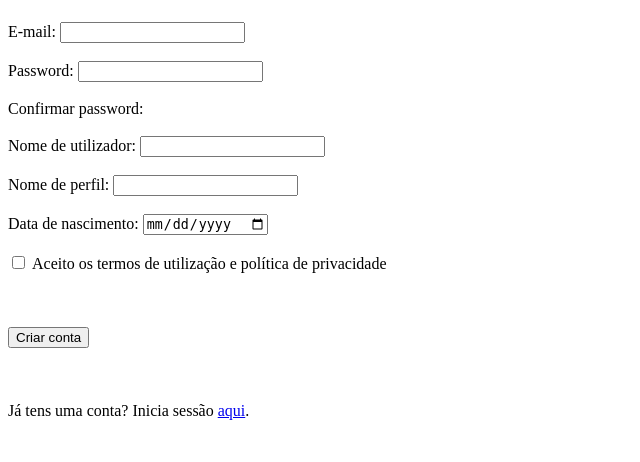
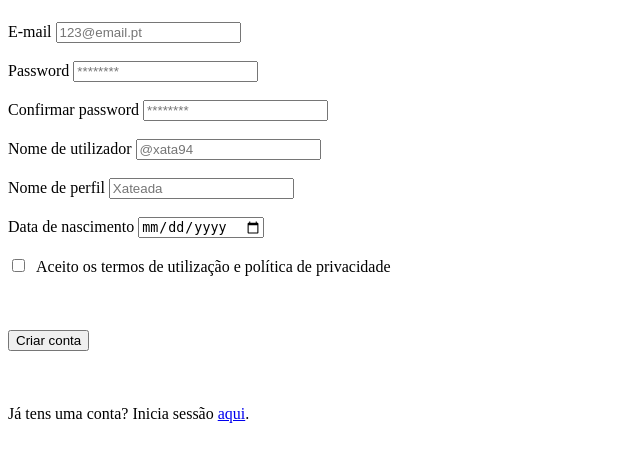
Before and after one commit to elisabetecosta/projeto-rede_social, a PHP site: page /register.html in a window 1280 px wide. Shown: the part 84-546 px from the top of the page, without its empty margins (0-640 px from the left). Run offline with PHP 8.4, Linux system fonts and the light colour scheme.

Commit message:
Update register.html, register.php

```diff
--- a/register.html
+++ b/register.html
@@ -6,6 +6,8 @@
     <meta name="viewport" content="width=device-width, initial-scale=1.0">
     <title>Criar conta</title>
     <link href="styles/main.css" rel="stylesheet" type="text/css">
+    <link href="styles/form.css" rel="stylesheet" type="text/css">
+    <script src="scripts/main.js" type="text/javascript"></script>
 </head>
 <body>
     <header>
@@ -14,18 +16,31 @@
     </header>
 
     <div class="form">
-        <form name="form-register" action="register.php" method="post">
-            E-mail: <input type="text" size="20" maxlength="50" name="email" required><br><br>
-            Password: <input type="password" size="20" maxlength="255" name="password" required><br><br>
-            Confirmar password: <!--Pesquisar como implementar--><br><br>
+        <form name="f_reg" action="register.php" method="post" onsubmit="return validate()">
+            <!--Secção 1 do formulário-->
+            <div class="input-group1">
+                <label class="label" for="email">E-mail </label>
+                <input class="input" type="text" size="20" maxlength="50" name="email" id="email" placeholder="123@email.pt" required><br><br>
+                <label class="label" for="password">Password </label>
+                <input class="input" type="password" size="20" maxlength="255" name="password" id="password" placeholder="********" required><br><br>
+                <label class="label" for="cpassword">Confirmar password </label>
+                <input class="input" type="password" size="20" maxlength="255" name="cpassword" id="cpassword" placeholder="********" required><br><br>
+            </div>
 
-            Nome de utilizador: <input type="text" size="20" maxlength="15" name="handle" required><br><br>
-            Nome de perfil: <input type="text" size="20" maxlength="45" name="name" required><br><br>
-            Data de nascimento: <input type="date" size="11" name="birthdate" required><br><br>
 
-            <input type="checkbox" name="terms" value="1" />&nbsp;Aceito os termos de utilização e política de privacidade<br><br><br><br>
+            <!--Secção 2 do formulário-->
+            <div class="input-group2">
+                <label class="label" for="handle">Nome de utilizador </label>
+                <input class="input" type="text" size="20" maxlength="15" name="handle" id="handle" placeholder="@xata94" required><br><br>
+                <label class="label" for="name">Nome de perfil </label>
+                <input class="input" type="text" size="20" maxlength="45" name="name" id="name" placeholder="Xateada" required><br><br>
+                <label class="label" for="birthdate">Data de nascimento </label>
+                <input class="input" type="date" size="11" name="birthdate" id="birthdate" required><br><br>
+                <input type="checkbox" name="terms" id="terms" value="1" />
+                <label for="terms">&nbsp;Aceito os termos de utilização e política de privacidade</label><br><br><br><br>
+            </div>
 
-            <input class="btn-submit" type="submit" name="submit" value="Criar conta"><br><br><br><br>
+            <input class="btn-submit" type="submit" name="submit" id="submit" value="Criar conta"><br><br><br><br>
             <span>Já tens uma conta? Inicia sessão <a href="index.html">aqui</a>.</span>
         </form>
     </div>
--- /dev/null
+++ b/scripts/main.js
@@ -0,0 +1,81 @@
+//Função principal que chama todas as funções de validação
+function validate() {
+    validateFields();
+    //validateEmail(); //verifica se o email é valido e se existe na base de dados
+    confirmPassword();
+    //validateHandle(); //verifica se o nome de utilizador existe na base de dados
+    validateAge(); //verifica se o utilizador tem mais do que x anos de idade
+    //validateTerms(); //verifica se o utilizador deu check na caixa de termos
+}
+
+
+
+//Função que verifica se todos campos foram preenchidos
+function validateFields() {
+    //Cria as variáveis dos respetivos campos
+    let email = document.f_reg.email.value;
+    let password = document.f_reg.password.value;
+
+
+    //Estrutura condicional que verifica se todos os campos foram preenchidos
+    if(email == "") {
+        window.alert("Deve inserir um email válido!"); //substituir por aviso ao lado do campo
+        email.focus();
+        return false;
+    }
+
+    else if (password == "") {
+        password.focus();
+        return false;
+    }
+
+    else {
+        return true;
+    }
+}
+
+
+
+//Função que compara as passwords e só permite que o formulário seja submetido se elas forem iguais
+function confirmPassword() {
+    if(document.f_reg.cpassword != document.f_reg.password) {
+        window.alert("As passwords não coincidem!");
+        document.f_reg.cpassword.focus();
+    }
+
+    else {
+        return true;
+    }
+}
+
+
+
+//Função que verifica se o utilizador é maior de idade
+function validateAge() {
+    let birthdate = document.f_reg.birthdate.value; //recebe o valor do input
+    let date = new Date(birthdate); //converte para o formato de data
+
+    //Calcula a diferença em meses com a data atual
+    let month_diff = Date.now() - date.getTime();
+
+    //Converte a difença em formato de data
+    let age_dt = new Date(month_diff);
+
+    //Extrai o ano da data
+    let year = age_dt.getUTCFullYear();
+
+    //Calcula a idade do utilizador
+    let age = Math.abs(year - 1970);
+
+    //Verifica se o utilizador tem menos de 18 anos
+    if(age < 18) {
+        window.alert("Tens de ter pelo menos 18 anos para te registares no nosso site!");
+        return false;
+    }
+    else {
+        return true;
+    }
+
+
+    //https://www.javatpoint.com/calculate-age-using-javascript
+}
--- /dev/null
+++ b/styles/form.css
@@ -0,0 +1,2 @@
+/*Estilos dos formulários*/
+/* https://uiverse.io/ */
--- a/styles/main.css
+++ b/styles/main.css
@@ -1,3 +1,5 @@
+/*Estilos gerais comuns a todo o site como tamanhos e tipos de letra, cores, etc*/
+
 :root {
     --color-main: #0092ca;
     --color-default: #222831;
```
Also changed, not shown: docs/notas.txt (+13 -3 lines), register.php (+4 -4 lines).
